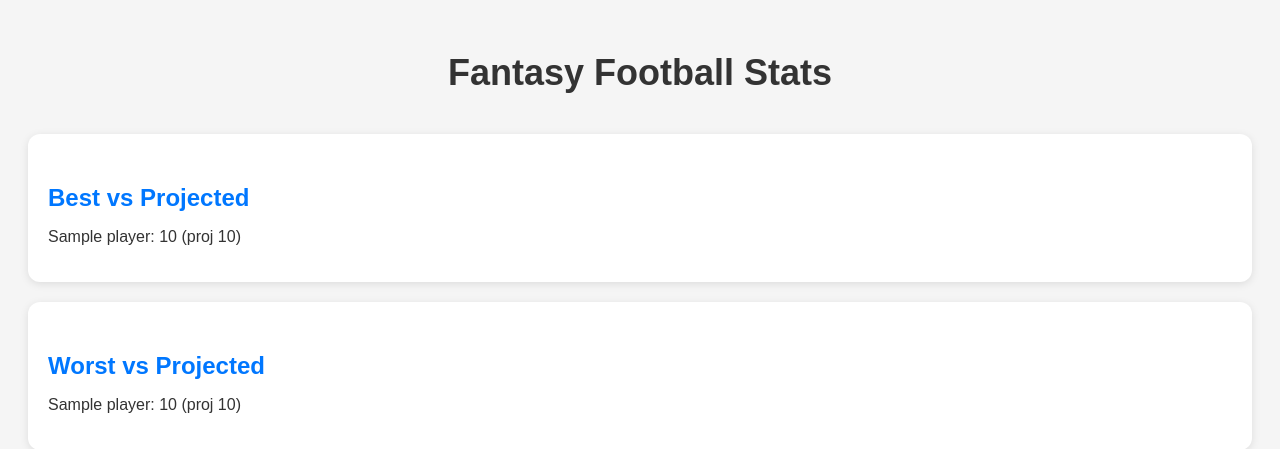
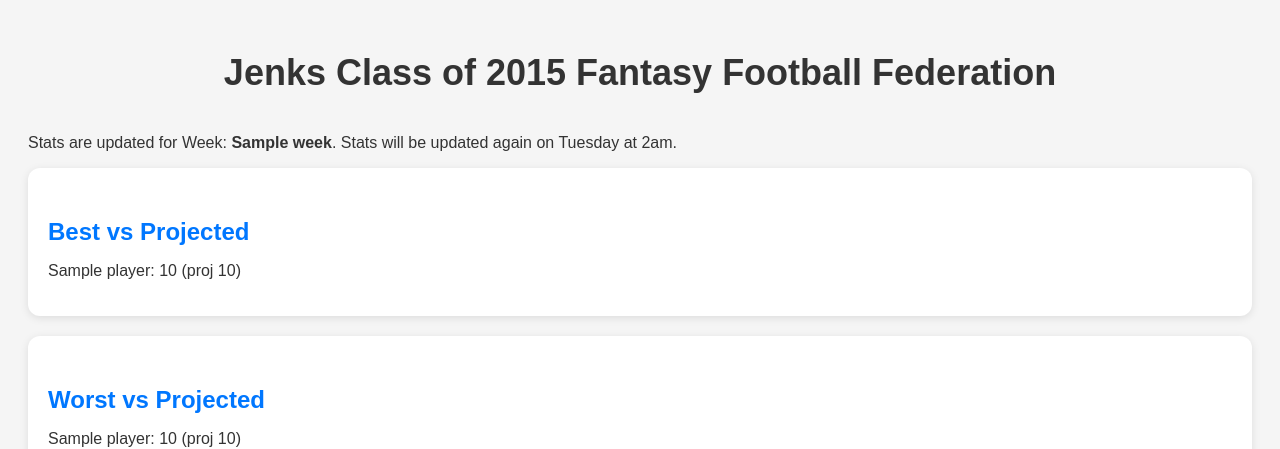
Before and after one commit to JenksFFF/fantasy-site, a Flask app: template templates/index.html in a window 1280 px wide. Shown: the top 449 px of the page. Run offline with Flask 3, Linux system fonts and the light colour scheme; the template is opened without the code that fills it: most values are stand-ins (such as "Sample title", 1, 10 or a date in 2020).

Commit message:
Update filed

```diff
--- a/stats.py
+++ b/stats.py
@@ -121,6 +121,7 @@ def get_fantasy_stats(YEAR=2025, WEEK=None):
 
     # Return everything as JSON-serializable
     return {
+        "week": WEEK,
         "hero": hero,
         "zero": zero,
         "mvp": mvp,
--- a/templates/index.html
+++ b/templates/index.html
@@ -1,7 +1,7 @@
 <!DOCTYPE html>
 <html>
 <head>
-    <title>Fantasy League Stats</title>
+    <title>Jenks Class of 2015 Fantasy Football Federation</title>
     <style>
         body {
             font-family: Arial, sans-serif;
@@ -65,8 +65,11 @@
     </style>
 </head>
 <body>
-    <h1>Fantasy Football Stats</h1>
-
+    <h1>Jenks Class of 2015 Fantasy Football Federation</h1>
+    <p>
+        Stats are updated for Week: <b>{{ stats.week }}</b>.
+        Stats will be updated again on Tuesday at 2am.
+    </p>
     <div class="card">
         <h2>Best vs Projected</h2>
         <p>{{ stats.hero.player }}: {{ stats.hero.actual|round(2) }} (proj {{ stats.hero.projected|round(2) }})</p>
```
